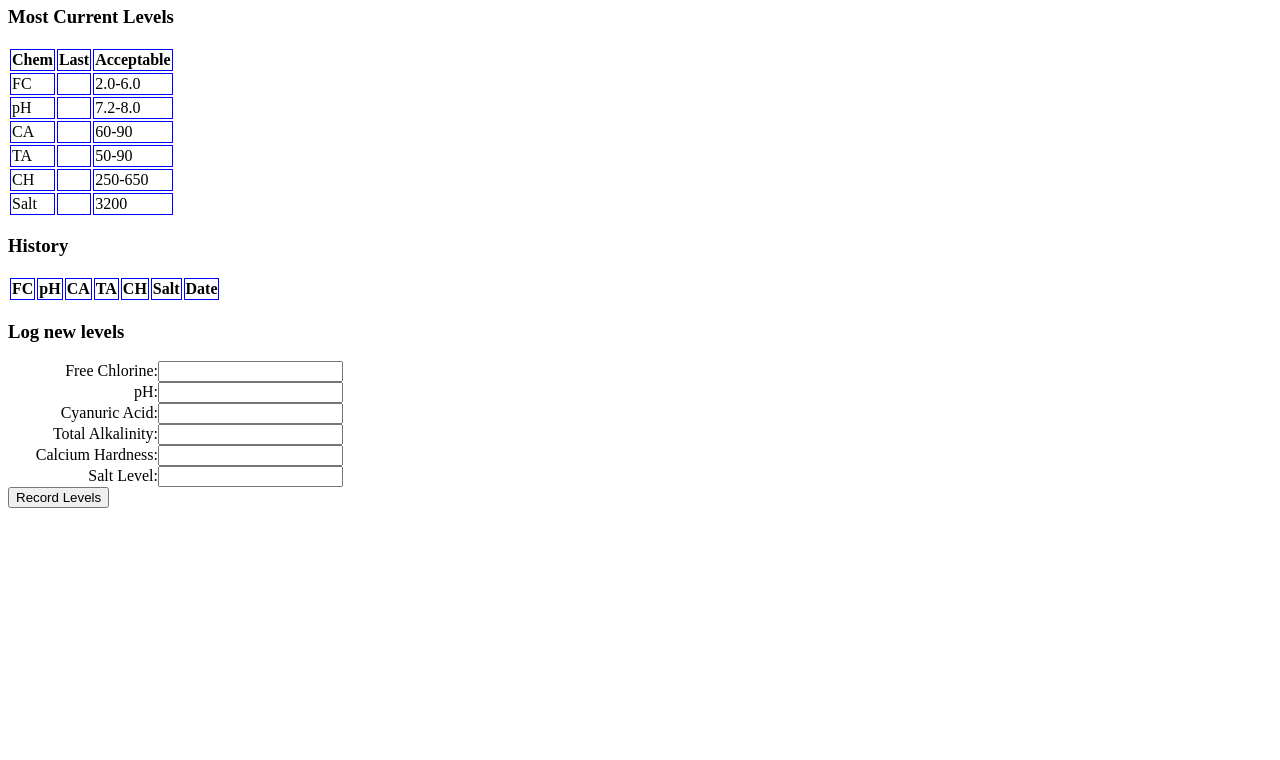
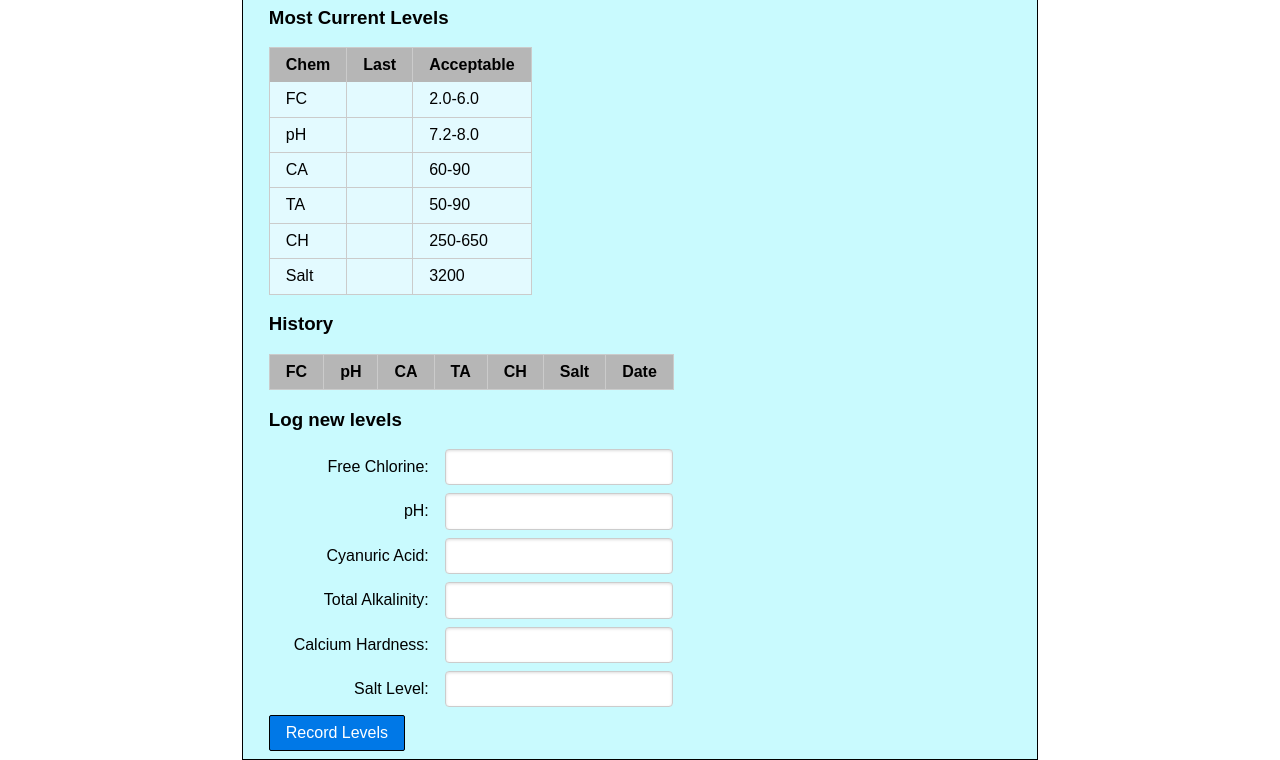
Before and after one commit to paulwhte/Pool-Tune, a plain HTML site: page index.html in a window 1280 px wide. Shown: the part 74-834 px from the top of the page. Before the commit the page ends 800 px from the top, so only its background shows below. Drawn offline with nearby package versions, Linux system fonts and the light colour scheme.

Commit message:
CSS Tuning
Bit of tuning using PureCSS
Tables, form prettified

```diff
--- a/index.html
+++ b/index.html
@@ -5,6 +5,7 @@
     <meta name="viewport" content="width=device-width, initial-scale=1.0">
     <meta http-equiv="X-UA-Compatible" content="ie=edge">
     <link rel="stylesheet" href="style.css">
+    <link rel="stylesheet" href="https://unpkg.com/purecss@2.1.0/build/pure-min.css" integrity="sha384-yHIFVG6ClnONEA5yB5DJXfW2/KC173DIQrYoZMEtBvGzmf0PKiGyNEqe9N6BNDBH" crossorigin="anonymous">
     <script src="js/app.js" defer></script>
     <script src="js/classes.js"></script>
     <script src="js/controllers/MainController.js" defer></script>
@@ -16,13 +17,13 @@
 
 
   <body ng-app="PoolTune">
-    <div ng-controller="MainController">
+    <div ng-controller="MainController" class="main center-element">
       <h1>Pool Tune</h1>
 
-
+      <div id="current-levels-page" class="tab">
         <h3>Most Current Levels</h3>
         <!--Table displays the most recent record-->
-      <table id="lastRecord">
+        <table class="pure-table pure-table-bordered" id="lastRecord">
           <tr>
             <th>Chem</th>
             <th>Last</th>
@@ -65,11 +66,12 @@
             <td>3200</td>
           </tr>
         </table>
+      </div>
 
-
+      <div id="history-page" class="tab">
         <h3>History</h3>
         <!--Table displays history of all snapshots submitted-->
-      <table>
+        <table class="pure-table pure-table-bordered">
           <thead>
             <tr>
               <th>FC</th><th>pH</th><th>CA</th><th>TA</th><th>CH</th><th>Salt</th><th>Date</th>
@@ -88,16 +90,36 @@
             </tr>
           </tbody>
         </table>
+      </div>
 
+      <div id="add-new-record-page" class="tab">
+        <h3>Log new levels</h3>
+        <!--Allows adding new records-->
+        <form class="pure-form pure-form-aligned">
+          <div class="pure-control-group">
+            <label>Free Chlorine: </label><input type="number" ng-model="newfc"><br>
+          </div>
+          <div class="pure-control-group">
+            <label>pH: </label><input type="number" ng-model="newph"><br>
+          </div>
+          <div class="pure-control-group">
+            <label>Cyanuric Acid: </label><input type="number" ng-model="newca"><br>
+          </div>
+          <div class="pure-control-group">
+            <label>Total Alkalinity: </label><input type="number" ng-model="newta"><br>
+          </div>
+          <div class="pure-control-group">
+            <label>Calcium Hardness: </label><input type="number" ng-model="newch"><br>
+          </div>
+          <div class="pure-control-group">
+            <label>Salt Level:</label><input type="number" ng-model="newsl"><br>
+          </div>
+          <div class="center-element pure-control-group">
+            <button ng-click="saveNewRecord()" class="pure-button pure-button-primary" id="submit-button">Record Levels</button>
+          </div>
+        </form>
+      </div>
 
-      <h3>Log new levels</h3>
-      <label>Free Chlorine: </label><input type="number" ng-model="newfc"><br>
-      <label>pH: </label><input type="number" ng-model="newph"><br>
-      <label>Cyanuric Acid: </label><input type="number" ng-model="newca"><br>
-      <label>Total Alkalinity: </label><input type="number" ng-model="newta"><br>
-      <label>Calcium Hardness: </label><input type="number" ng-model="newch"><br>
-      <label>Salt Level:</label><input type="number" ng-model="newsl"><br>
-      <button ng-click="saveNewRecord()">Record Levels</button>
 
 
     </div> <!--End ng-controller="MainController" -->
--- a/js/controllers/MainController.js
+++ b/js/controllers/MainController.js
@@ -1,11 +1,7 @@
 app.controller('MainController', ['$scope', function($scope) {
     //Initialize PoolHistory object
     $scope.poolHistory = new PoolHistory();
-    //Fake test snapshot
-    //let fakeRecord = new Snapshot(2.8, 7.4, 70, 110, 250, 3000);
-    //$scope.poolHistory.addRecord(fakeRecord);
 
-    //Fake placeholder list, replace with initial retrieval
     $scope.levelsList = [];
 
     //Function for updating the table containing the most recent record
--- a/style.css
+++ b/style.css
@@ -1,3 +1,21 @@
+.main {
+  border: 1px solid black;
+  /*background-color: rgb(13, 120, 170);*/
+  background-color: rgb(201, 250, 254);
+  width: 60%;
+  padding-left: 2%;
+}
+
+@media screen and (max-width: 800px) {
+  .left, .main, .right {
+    width: 100%; /* The width is 100%, when the viewport is 800px or smaller */
+  }
+}
+
+#submit-button {
+  border: 1px solid black;
+}
+
 .center-text {
   text-align: center;
   }
@@ -5,11 +23,15 @@
 .center-element {
   margin-left: auto;
   margin-right: auto;
-  width: 8em;
 }
 
-td, th {
-  border: 1px solid blue;
+th {
+  background-color: rgb(182, 182, 182);
+  font-weight: bold;
+}
+
+tr {
+  background-color: rgb(227, 250, 255);
 }
 
 label {
```
Lines whose indentation alone changed are shown as unchanged.
